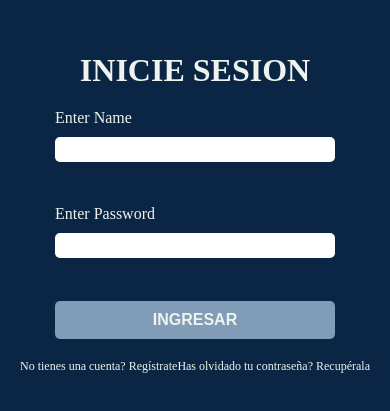
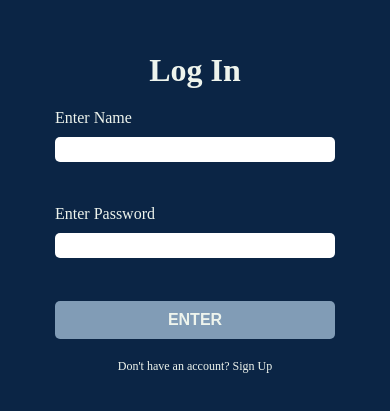
Before and after one commit to Maico-Zurbriggen/pending_task, a React (Vite) app: page /#/signIn in a window 390 px wide. Shown: the part 209-620 px from the top of the page. Built offline with nearby package versions, Linux system fonts and the light colour scheme; a web font is replaced by a local one.

Commit message:
Cambios para hacer la página responsive

```diff
--- a/src/components/Links/Links.jsx
+++ b/src/components/Links/Links.jsx
@@ -1,8 +1,7 @@
-export const Links = ({ urlLeft, textLeft, urlRight, textRight }) => {
+export const Links = ({ urlLeft, textLeft }) => {
   return (
-    <>
+    <footer className="links">
       <a className="link" href={urlLeft}>{textLeft}</a>
-      <a className="link" href={urlRight}>{textRight}</a>
-    </>
+    </footer>
   )
 }
--- a/src/components/Note/Note.jsx
+++ b/src/components/Note/Note.jsx
@@ -5,7 +5,7 @@ export const Note = ({ content, importance, deleteNote }) => {
     <article className={`note ${importance}`}>
       <p className="content-note">{content}</p>
       <button className="button button-note" onClick={deleteNote}>
-        Eliminar
+        Delete
       </button>
     </article>
   );
--- a/src/components/Project/Project.jsx
+++ b/src/components/Project/Project.jsx
@@ -3,7 +3,7 @@ export const Project = ({ name, deleteProject, modifyProjectSelected }) => {
     <article className="project">
       <p className="text-project" onClick={() => modifyProjectSelected(name)}>{name}</p>
       <button className="button button-project" onClick={deleteProject}>
-        Eliminar
+        Delete
       </button>
     </article>
   );
--- a/src/index.css
+++ b/src/index.css
@@ -198,6 +198,18 @@ button:hover {
   background-color: var(--hover);
 }
 
+@media(max-width: 768px) {
+  .project {
+    flex-direction: column;
+    justify-content: center;
+    align-items: baseline;
+  }
+
+  .button-project {
+    width: 100%;
+  }
+}
+
 /*NOTE*/
 .note {
   width: 100%;
@@ -218,23 +230,6 @@ button:hover {
   overflow: auto;
 }
 
-::-webkit-scrollbar {
-  width: 12px; /* Ancho de la barra */
-}
-
-::-webkit-scrollbar-thumb {
-  background: var(--buttons); /* Color de la barra */
-  border-radius: 6px; /* Bordes redondeados */
-}
-
-::-webkit-scrollbar-thumb:hover {
-  background: var(--hover); /* Color al pasar el mouse por encima */
-}
-
-::-webkit-scrollbar-track {
-  background: var(--light); /* Fondo de la pista */
-}
-
 .button-note {
   width: 100px;
 }
@@ -249,6 +244,18 @@ button:hover {
 
 .high {
   background-color: var(--highs);
+}
+
+@media(max-width: 768px) {
+  .note {
+    flex-direction: column;
+    justify-content: center;
+    align-items: baseline;
+  }
+
+  .button-note {
+    width: 100%;
+  }
 }
 
 /*PROJECT PAGE*/
@@ -286,12 +293,23 @@ button:hover {
   margin: 0 5px;
 }
 
+@media(max-width: 768px) {
+    .project-container {
+      flex-direction: column;
+    }
+
+    .line-separator {
+      width: 100%;
+      height: 1px;
+    }
+}
+
 /*LINKS*/
 
 .links {
   width: 100%;
   display: flex;
-  justify-content: space-around;
+  justify-content: center;
 }
 
 .link {
@@ -334,3 +352,22 @@ button:hover {
   font-size: 12px;
   font-weight: 700;
 }
+
+/*SCROLLBAR*/
+
+::-webkit-scrollbar {
+  width: 12px; /* Ancho de la barra */
+}
+
+::-webkit-scrollbar-thumb {
+  background: var(--buttons); /* Color de la barra */
+  border-radius: 6px; /* Bordes redondeados */
+}
+
+::-webkit-scrollbar-thumb:hover {
+  background: var(--hover); /* Color al pasar el mouse por encima */
+}
+
+::-webkit-scrollbar-track {
+  background: var(--light); /* Fondo de la pista */
+}
--- a/src/private/PrivateRouter.jsx
+++ b/src/private/PrivateRouter.jsx
@@ -22,7 +22,7 @@ export const PrivateRouter = () => {
   return (
     <>
       <button onClick={cerrarSesion} className="button close-button">
-        Cerrar Sesión
+        Close Session
       </button>
       <RoutesWithNotFound>
         <Route path="/" element={<Navigate to={AppRoutes.private.projects} />} />
--- a/src/private/Projects/ProjectPage.jsx
+++ b/src/private/Projects/ProjectPage.jsx
@@ -93,7 +93,7 @@ export const ProjectPage = () => {
           <summary className="summary">New note</summary>
           <div className="content-detail">
             <Form
-              buttonText="subir"
+              buttonText="enter"
               inputs={inputsFormNotes}
               selects={selectsFormNotes}
               schema={schemaNotes}
--- a/src/private/Projects/Projects.jsx
+++ b/src/private/Projects/Projects.jsx
@@ -83,7 +83,7 @@ export const Projects = ({projects, modifyProjects}) => {
           <summary className="summary">New project</summary>
           <div className="content-detail">
             <Form
-              buttonText="subir"
+              buttonText="create"
               inputs={inputsFormProjects}
               schema={schemaProjects}
               defaultValues={defaultValuesFormProjects}
--- a/src/public/Register/Register.jsx
+++ b/src/public/Register/Register.jsx
@@ -1,6 +1,6 @@
 import { useState } from "react";
 import { Form, Links } from "../../components";
-import { AppRoutes, schemaRegister } from "../../models";
+import { schemaRegister } from "../../models";
 import { inputsFormRegister, defaultValuesFormRegister } from "../../constants";
 import { register } from "../../api";
 
@@ -10,14 +10,15 @@ const Register = () => {
   const [success, setSuccess] = useState(false);
 
   //Metodo para registrar a un usuario
-  const handleRegister = async ({data, reset, setError}) => {
-    const valueSuccess = await register({data, reset, setError});
+  const handleRegister = async ({ data, reset, setError }) => {
+    const valueSuccess = await register({ data, reset, setError });
     console.log(valueSuccess);
     if (valueSuccess) {
       setSuccess(valueSuccess);
       setTimeout(() => {
         setSuccess(!valueSuccess);
-        window.location.href = "https://maico-zurbriggen.github.io/pending_task/#/signIn";
+        window.location.href =
+          "https://maico-zurbriggen.github.io/pending_task/#/signIn";
       }, 300);
     }
   };
@@ -25,11 +26,11 @@ const Register = () => {
   return (
     <>
       <header>
-        <h1 className="title">Registrese</h1>
+        <h1 className="title">Sign Up</h1>
       </header>
       <main className="container">
         <Form
-          buttonText="registrarse"
+          buttonText="register"
           inputs={inputsFormRegister}
           schema={schemaRegister}
           defaultValues={defaultValuesFormRegister}
@@ -37,14 +38,10 @@ const Register = () => {
         />
         {success ? <p className="exito">Usuario registrado con exito</p> : null}
       </main>
-      <footer className="links">
-        <Links
-          urlLeft="https://maico-zurbriggen.github.io/pending_task/#/signIn"
-          textLeft="Ya tienes una cuenta? Inicia sesión"
-          urlRight="https://maico-zurbriggen.github.io/pending_task/#/signIn"
-          textRight="Has olvidado tu contraseña? Recupérala"
-        />
-      </footer>
+      <Links
+        urlLeft="https://maico-zurbriggen.github.io/pending_task/#/signIn"
+        textLeft="Do you already have an account? Log In"
+      />
     </>
   );
 };
--- a/src/public/SignIn/SignIn.jsx
+++ b/src/public/SignIn/SignIn.jsx
@@ -1,5 +1,5 @@
 import { Form, Links } from "../../components";
-import { AppRoutes, schemaUsers } from "../../models";
+import { schemaUsers } from "../../models";
 import { inputsFormSignIn, defaultValuesFormSignIn } from "../../constants";
 import { initSession } from "../../api";
 
@@ -7,32 +7,28 @@ import { initSession } from "../../api";
 
 const SignIn = () => {
   //Metodo para verificar al usuario y autenticarlo
-  const handleLogin = ({data, reset, setError}) => {
-    initSession({data, reset, setError});
+  const handleLogin = ({ data, reset, setError }) => {
+    initSession({ data, reset, setError });
   };
 
   return (
     <>
       <header>
-        <h1 className="title">INICIE SESION</h1>
+        <h1 className="title">Log In</h1>
       </header>
       <main className="container">
         <Form
-          buttonText="ingresar"
+          buttonText="enter"
           inputs={inputsFormSignIn}
           schema={schemaUsers}
           defaultValues={defaultValuesFormSignIn}
           onSubmit={handleLogin}
         />
       </main>
-      <footer className="links">
-        <Links
-          urlLeft="https://maico-zurbriggen.github.io/pending_task/#/register"
-          textLeft="No tienes una cuenta? Regístrate"
-          urlRight="https://maico-zurbriggen.github.io/pending_task/#/register"
-          textRight="Has olvidado tu contraseña? Recupérala"
-        />
-      </footer>
+      <Links
+        urlLeft="https://maico-zurbriggen.github.io/pending_task/#/register"
+        textLeft="Don't have an account? Sign Up"
+      />
     </>
   );
 };
```
